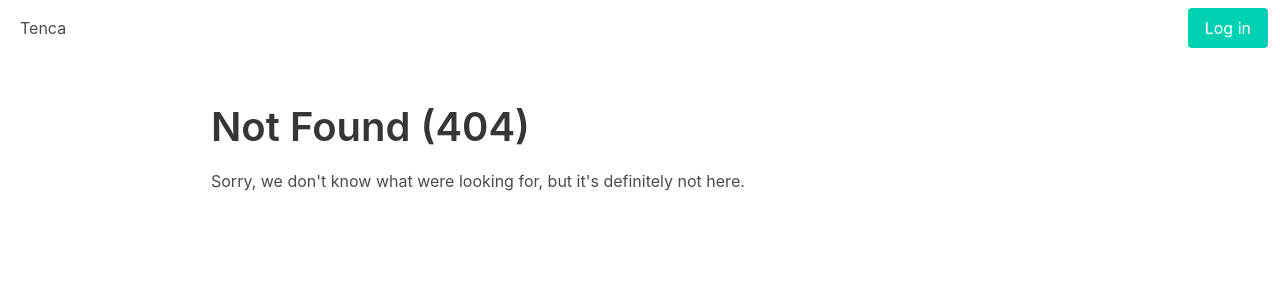
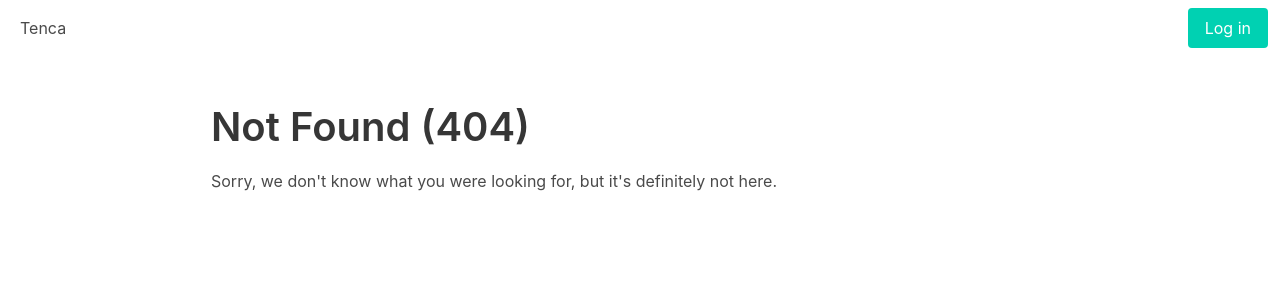
Before and after one commit to tzwenn/tenca-webui, a Flask app: template tenca_webui/templates/404.html in a window 1280 px wide. Shown: the top 300 px of the page. Run offline with Flask 2, Linux system fonts and the light colour scheme; the template is opened without the code that fills it, so the values that code supplies are empty; some libraries are stand-ins or nearby versions.

Commit message:
Fix typos

```diff
--- a/tenca_webui/templates/404.html
+++ b/tenca_webui/templates/404.html
@@ -5,5 +5,5 @@
 {% endblock %}
 
 {% block content %}
-<p>Sorry, we don't know what were looking for, but it's definitely not here.</p>
+<p>Sorry, we don't know what you were looking for, but it's definitely not here.</p>
 {% endblock %}
--- a/tenca_webui/templates/manage_list.html
+++ b/tenca_webui/templates/manage_list.html
@@ -66,7 +66,7 @@
 
 {% for address, (is_owner, is_blocked) in mailing_list.get_roster() %}
 <form action="{{ url_for('.index', list_id=mailing_list.list_id) }}" method="post">
-	{{ delete_list_form.csrf_token() }}
+	{{ delete_list_form.csrf_token }}
 	<div class="box">
 		<div class="columns">
 			<div class="column">
@@ -94,7 +94,7 @@
 <p>
 
 <form action="{{ url_for('.delete', list_id=mailing_list.list_id) }}" method="post">
-	{{ delete_list_form.csrf_token() }}
+	{{ delete_list_form.csrf_token }}
 	<p>This permanently deletes all memberships and settings.
 	Please, type the list's address in all-caps ({{ tenca_macros.css_codify(mailing_list.fqdn_listname, other_classes="is-uppercase", other_attrs='id=confirmation_reference') }}) to confirm:</p>
 
```
